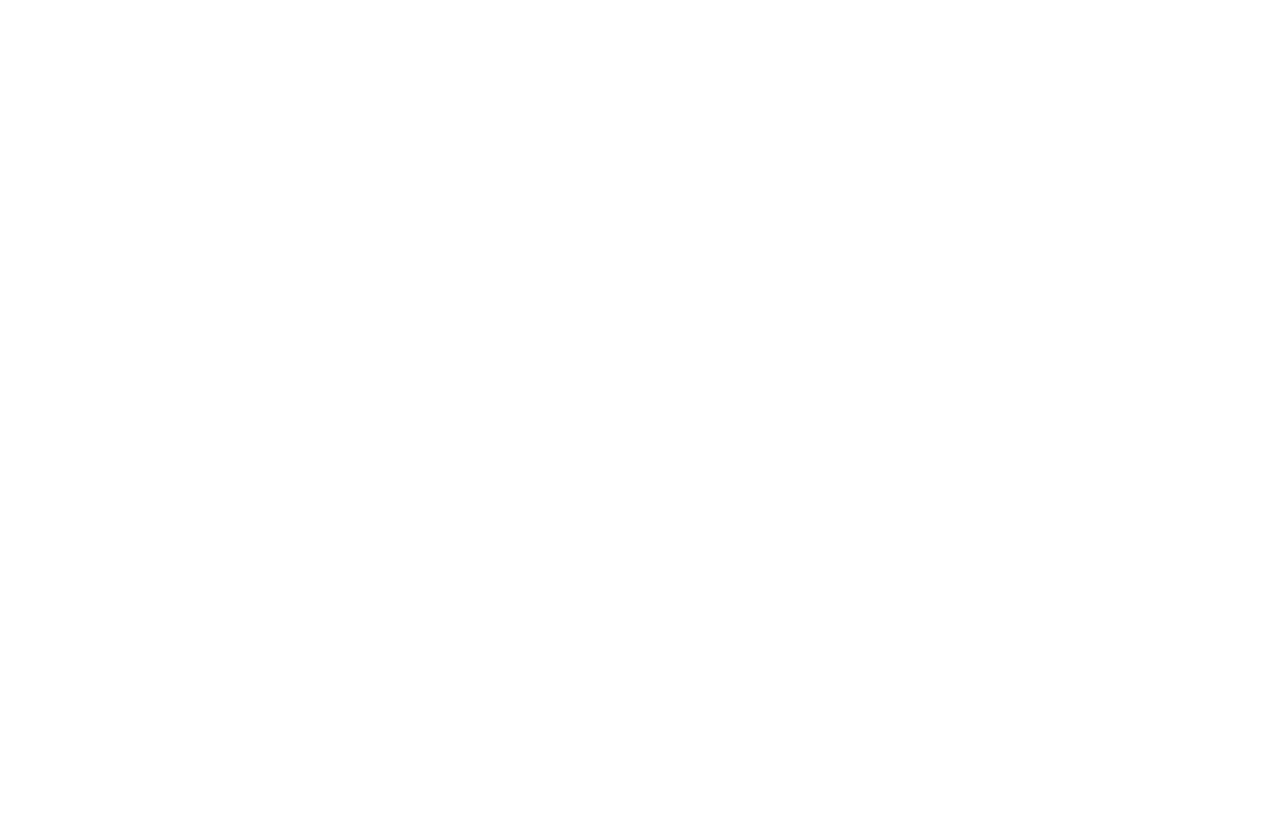
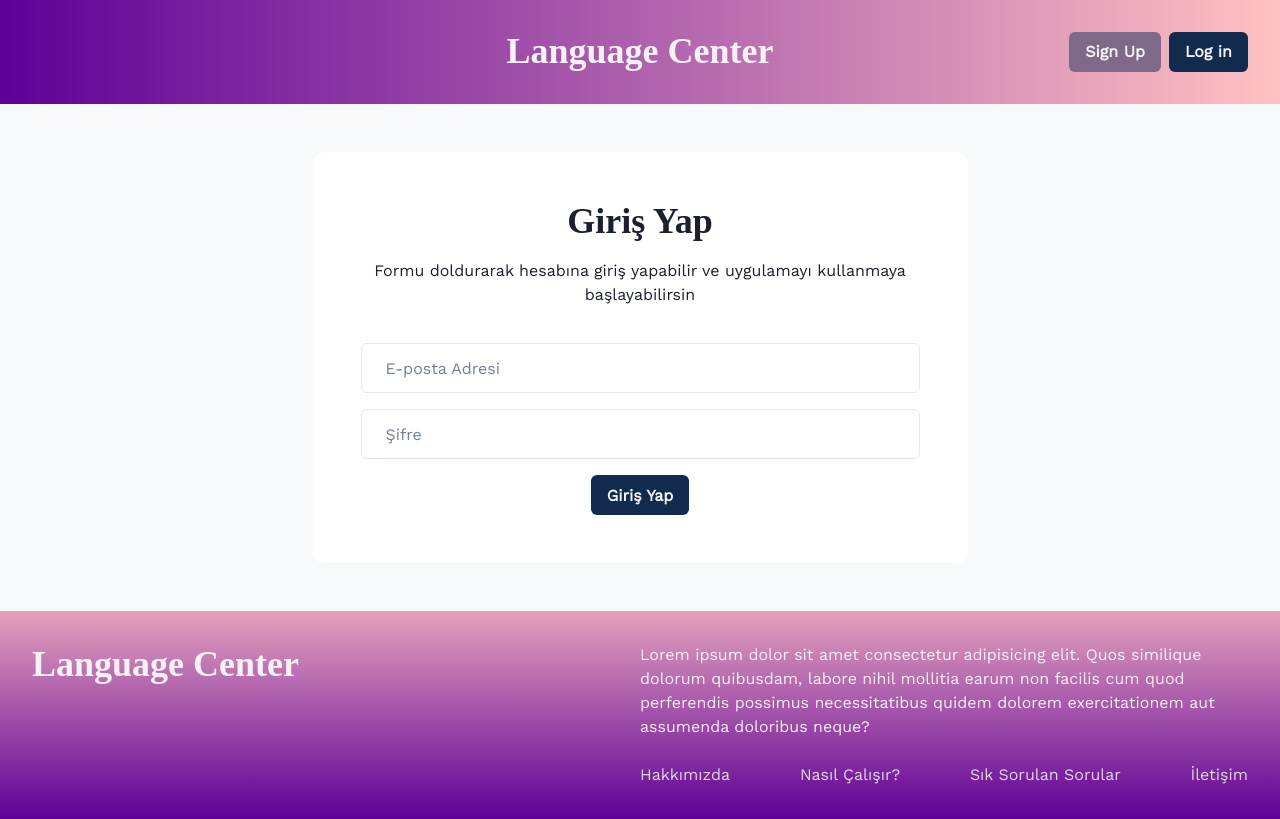
Before and after one commit to yakupkalayci/language-center, a React (Vite) app in the folder client/: page /uyelik-islemleri in a window 1280 px wide. Before the commit this address had no page. Built offline with nearby package versions, Linux system fonts and the light colour scheme.

Commit message:
add auth pages

```diff
--- /dev/null
+++ b/client/src/common/constants/form/formRules.js
@@ -0,0 +1,20 @@
+import { RULE_MESSAGES } from "./ruleMessages";
+import { emailRegex } from "../regex/regex";
+import { passwordRegex } from "../regex/regex";
+
+export const FORM_RULES = {
+  EMAIL: {
+    required: RULE_MESSAGES.EMAIL.REQUIRED,
+    pattern: {
+      value: emailRegex,
+      message: RULE_MESSAGES.EMAIL.INVALID,
+    },
+  },
+  PASSWORD: {
+    required: RULE_MESSAGES.PASSWORD.REQUIRED,
+    pattern: {
+      value: passwordRegex,
+      message: RULE_MESSAGES.PASSWORD.INVALID,
+    },
+  },
+};
--- /dev/null
+++ b/client/src/common/constants/form/ruleMessages.js
@@ -0,0 +1,11 @@
+export const RULE_MESSAGES = {
+  EMAIL: {
+    REQUIRED: "Lütfen e-posta adresinizi giriniz.",
+    INVALID: "Geçersiz e-posta adresi",
+  },
+  PASSWORD: {
+    REQUIRED: "Lütfen şifrenizi giriniz.",
+    INVALID:
+      "Şifreniz en az 8 karakterli olup, en az 1 büyük harf, 1 küçük harf, 1 rakam ve 1 özel karakter içermelidir.",
+  },
+};
--- /dev/null
+++ b/client/src/common/constants/regex/regex.js
@@ -0,0 +1,2 @@
+export const emailRegex = /^[a-zA-Z0-9._%+-]+@[a-zA-Z0-9.-]+\.[a-zA-Z]{2,}$/;
+export const passwordRegex = /^(?=.*[a-z])(?=.*[A-Z])(?=.*\d)(?=.*[@$!%*?&])[A-Za-z\d@$!%*?&]{8,}$/
--- /dev/null
+++ b/client/src/components/form-elements/FormItem.jsx
@@ -0,0 +1,21 @@
+import { FormControl, FormErrorMessage, Text } from "@chakra-ui/react";
+
+function FormItem(props) {
+  // destruct props
+  const { children, errors, itemName } = props;
+
+  return (
+    <FormControl isInvalid={errors?.[itemName]} mb={4}>
+      {children}
+      <FormErrorMessage marginTop="8px">
+        {errors?.[itemName] && (
+          <>
+            <Text as="span">{errors?.[itemName].message}</Text>
+          </>
+        )}
+      </FormErrorMessage>
+    </FormControl>
+  );
+}
+
+export default FormItem;
--- /dev/null
+++ b/client/src/components/form-elements/Input.jsx
@@ -0,0 +1,23 @@
+import { Input as ChakraInput } from "@chakra-ui/react";
+
+function Input(props) {
+  // destruct props
+  const { name, placeholder, register, validationSchema, type, errors } = props;
+  return (
+    <ChakraInput
+      {...register(name, validationSchema)}
+      id={name}
+      placeholder={placeholder}
+      type={type}
+      padding="24px 24px"
+      _focusVisible={{
+        borderColor: errors?.[name] ? "alert.error" : "unset",
+      }}
+      _autofill={{
+        boxShadow: "0 0 0px 1000px #ffffff inset",
+      }}
+    />
+  );
+}
+
+export default Input;
--- a/client/src/layouts/DefaultLayout.jsx
+++ b/client/src/layouts/DefaultLayout.jsx
@@ -1,8 +1,12 @@
 import { Box, Flex } from "@chakra-ui/react";
 import Header from "./header/Header";
 import Footer from "./footer/Footer";
+import { useLocation } from "react-router";
 
 function DefaultLayout({ children }) {
+  const location = useLocation();
+  const isAuthPageActive = location.pathname === "/uyelik-islemleri";
+
   return (
     <Flex flexDirection="column" justifyContent="space-between" minH="100vh">
       <Header />
@@ -10,6 +14,9 @@
         as="main"
         bgColor="#F8F9FA"
         flex="1 0 auto"
+        display={isAuthPageActive ? "flex" : "block"}
+        justifyContent="center"
+        alignItems="center"
       >
         {children}
       </Box>
--- a/client/src/layouts/header/Header.jsx
+++ b/client/src/layouts/header/Header.jsx
@@ -8,14 +8,23 @@
   Button,
   useDisclosure,
 } from "@chakra-ui/react";
-import { useLocation } from "react-router";
+import { useLocation, useNavigate } from "react-router";
 import Drawer from "../../components/drawer/Drawer";
 import SideBar from "./_partials/SideBar";
 
 function Header() {
-  const isLoggedIn = true;
+  const isLoggedIn = false;
   const { isOpen, onOpen, onClose } = useDisclosure();
   const location = useLocation();
+  const navigate = useNavigate();
+
+  const navigteToLoginPage = () => {
+    navigate("/uyelik-islemleri", { state: { formType: 'login' } });
+  };
+
+  const navigteToRegisterPage = () => {
+    navigate("/uyelik-islemleri", { state: { formType: 'register' } });
+  };
 
   useEffect(() => {
     if (isOpen) {
@@ -77,8 +86,8 @@
           <>
             <Spacer />
             <ButtonGroup gap="2" display={isLoggedIn ? "none" : "block"}>
-              <Button variant="secondary">Sign Up</Button>
-              <Button variant="primary">Log in</Button>
+              <Button variant="secondary" onClick={navigteToRegisterPage}>Sign Up</Button>
+              <Button variant="primary" onClick={navigteToLoginPage}>Log in</Button>
             </ButtonGroup>
           </>
         )}
--- /dev/null
+++ b/client/src/pages/auth/AuthPage.jsx
@@ -0,0 +1,80 @@
+import { Container, Flex, Box, Heading, Text, Button } from "@chakra-ui/react";
+import { useLocation } from "react-router";
+import { useForm } from "react-hook-form";
+import FormItem from "../../components/form-elements/formItem";
+import Input from "../../components/form-elements/Input";
+import { FORM_RULES } from "../../common/constants/form/formRules";
+
+function AuthPage() {
+  const location = useLocation();
+  const formType = location.state?.formType || "login";
+
+  const {
+    register,
+    handleSubmit,
+    formState: { errors },
+  } = useForm();
+
+  const onSubmit = (data) => {
+    console.log("Form Data:", data);
+  };
+
+  return (
+    <Container>
+      <Flex
+        direction="column"
+        borderRadius="12px"
+        bgColor="base.white"
+        w="fit-content"
+        margin="0 auto"
+        padding={{ base: "16px", md: "48px" }}
+        gap="36px"
+        maxW="655px"
+      >
+        <Box textAlign="center">
+          <Heading marginBottom="16px">
+            {formType === "login" ? "Giriş Yap" : "Hesap Oluştur"}
+          </Heading>
+          <Text>
+            {formType === "login"
+              ? "Formu doldurarak hesabına giriş yapabilir ve uygulamayı kullanmaya başlayabilirsin"
+              : "Ücretsiz bir şekilde tüm özelliklerden yararlanabilmek için hesap oluştur!"}
+          </Text>
+        </Box>
+        <Box as="form" onSubmit={handleSubmit(onSubmit)}>
+          <FormItem errors={errors} itemName="email">
+            <Input
+              name="email"
+              typ="email"
+              placeholder="E-posta Adresi"
+              register={register}
+              validationSchema={FORM_RULES.EMAIL}
+              errors={errors}
+            />
+          </FormItem>
+          <FormItem errors={errors} itemName="password">
+            <Input
+              name="password"
+              type="password"
+              placeholder="Şifre"
+              register={register}
+              validationSchema={FORM_RULES.PASSWORD}
+              errors={errors}
+            />
+          </FormItem>
+          <Button
+            colorScheme="blue"
+            type="submit"
+            variant={formType === "login" ? "primary" : "secondary"}
+            display="flex"
+            margin="0 auto"
+          >
+            {formType === "login" ? "Giriş Yap" : "Hesap Oluştur"}
+          </Button>
+        </Box>
+      </Flex>
+    </Container>
+  );
+}
+
+export default AuthPage;
--- a/client/src/routes/routes.js
+++ b/client/src/routes/routes.js
@@ -1,11 +1,18 @@
 import { lazy } from "react";
 
 const HomePage = lazy(() => import("../pages/home/HomePage"));
+const AuthPage = lazy(() => import("../pages/auth/AuthPage"));
 const WordListDay = lazy(() => import("../pages/word-list-day/WordListDay"));
 const WordListWeek = lazy(() => import("../pages/word-list-week/WordListWeek"));
 const WordListMonth = lazy(() => import("../pages/word-list-month/WordListMonth"));
 
 export const routes = [
+  {
+    title: "Giriş Yap",
+    exact: true,
+    path: "/uyelik-islemleri",
+    component: AuthPage,
+  },
   {
     title: "Anasayfa",
     exact: true,
```
